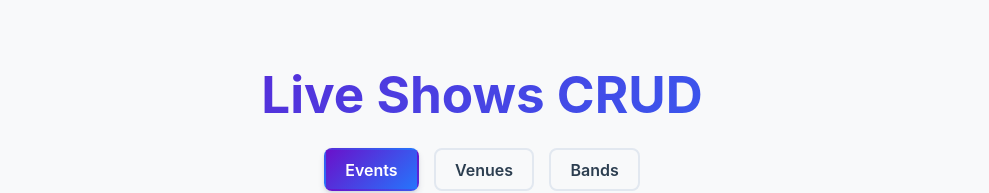
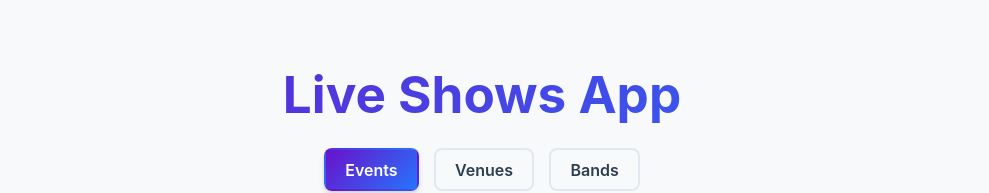
Before and after one commit to MBenson415/live-shows-swa-react, a React (Vite) app in the folder client/: page / in a window 1280 px wide. Shown: the top 193 px of the page, without its empty margins (158-1147 px from the left). Built offline with nearby package versions, Linux system fonts and the light colour scheme; no server answers.

Commit message:
updated titles

```diff
--- a/client/index.html
+++ b/client/index.html
@@ -4,7 +4,7 @@
     <meta charset="UTF-8" />
     <link rel="icon" type="image/svg+xml" href="/vite.svg" />
     <meta name="viewport" content="width=device-width, initial-scale=1.0" />
-    <title>client</title>
+    <title>Live Shows</title>
   </head>
   <body>
     <div id="root"></div>
--- a/client/src/App.jsx
+++ b/client/src/App.jsx
@@ -9,7 +9,7 @@ function App() {
 
   return (
     <div className="App">
-      <h1>Live Shows CRUD</h1>
+      <h1>Live Shows App</h1>
 
       <div className="tabs">
         <button onClick={() => setActiveTab('events')} disabled={activeTab === 'events'}>Events</button>
```
